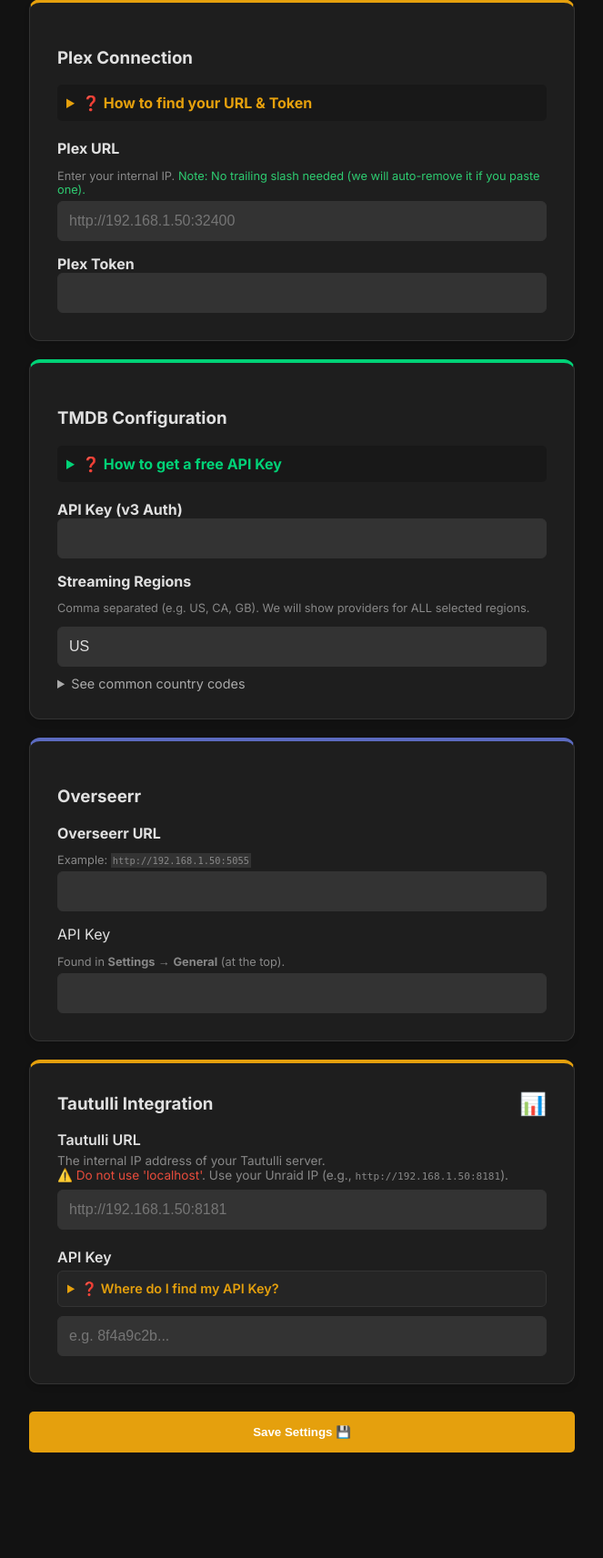
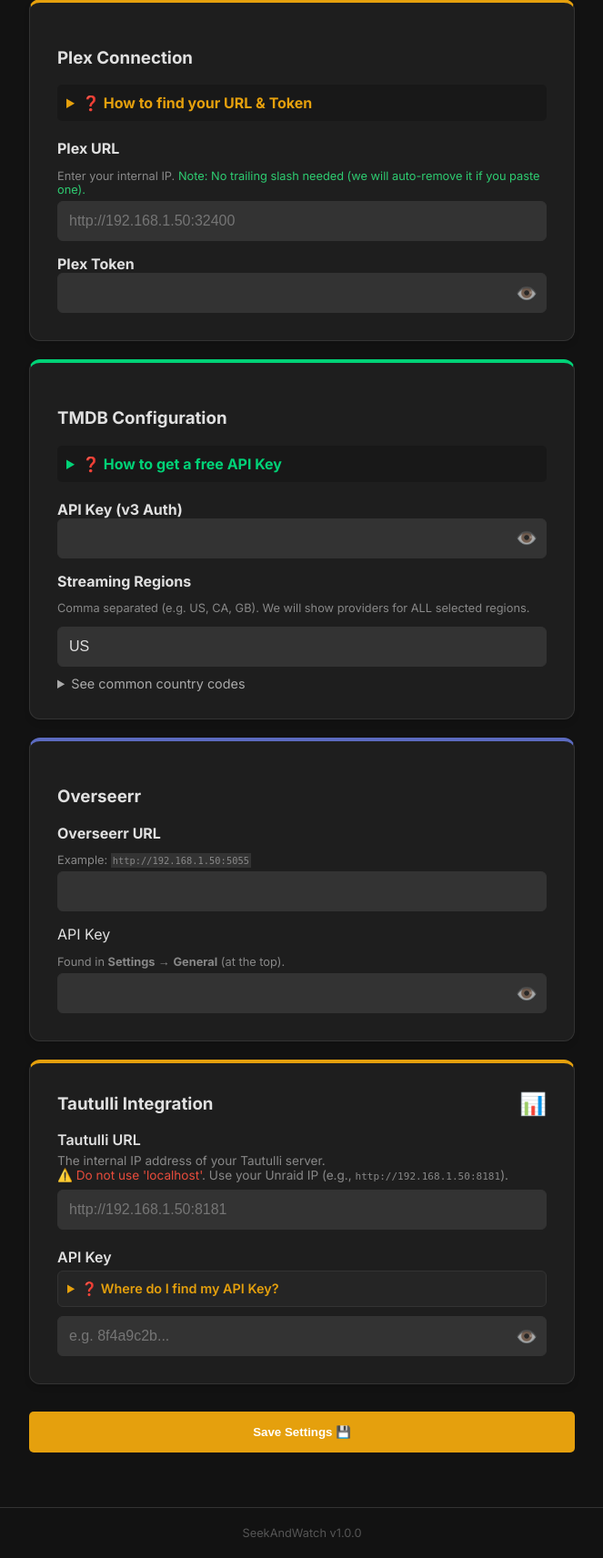
Before and after one commit to softerfish/seekandwatch, a Flask app: page /settings in a window 1280 px wide. Shown: the part 180-1893 px from the top of the page at 91% size, without its empty margins (308-971 px from the left). Before the commit the page ends 1777 px from the top, so only its background shows below. Run offline with Flask 3, Linux system fonts and the light colour scheme; the visitor is signed in with stand-in values (Sample User, id 1); data comes from the database, SQL or seed files in the repository.

Commit message:
Add files via upload

```diff
--- a/templates/base.html
+++ b/templates/base.html
@@ -139,6 +139,9 @@
         {% block content %}{% endblock %}
     </div>
 
+    <div style="text-align: center; padding: 20px; font-size: 0.8em; color: #555; border-top: 1px solid var(--border-color); margin-top: 40px;">
+        SeekAndWatch v{{ app_version }}
+    </div>
     <script>
         function toggleTheme() {
             const html = document.documentElement;
--- a/templates/settings.html
+++ b/templates/settings.html
@@ -1,5 +1,34 @@
 {% extends "base.html" %}
 {% block content %}
+
+<style>
+    .input-wrapper {
+        position: relative;
+        width: 100%;
+        display: flex;
+        align-items: center;
+    }
+    .input-wrapper input {
+        width: 100%;
+        padding-right: 45px; /* Make room for the button */
+    }
+    .toggle-btn {
+        position: absolute;
+        right: 5px;
+        background: transparent;
+        border: none;
+        cursor: pointer;
+        font-size: 1.2em;
+        opacity: 0.6;
+        padding: 5px;
+        z-index: 10;
+    }
+    .toggle-btn:hover {
+        opacity: 1;
+        color: var(--accent-color);
+    }
+</style>
+
 <div style="max-width: 800px; margin: 0 auto; text-align: center;">
     <h2>⚙️ Settings</h2>
 </div>
@@ -32,7 +61,10 @@
         <input type="text" name="plex_url" value="{{ settings.plex_url or '' }}" placeholder="http://192.168.1.50:32400" style="width: 100%;">
 
         <label style="margin-top: 15px; display: block;"><b>Plex Token</b></label>
-        <input type="text" name="plex_token" value="{{ settings.plex_token or '' }}" style="width: 100%;">
+        <div class="input-wrapper">
+            <input type="password" id="plex_token" name="plex_token" value="{{ settings.plex_token or '' }}">
+            <button type="button" class="toggle-btn" onclick="togglePassword('plex_token', this)">👁️</button>
+        </div>
 
         {% if plex_users %}
         <div style="margin-top: 20px; background: var(--input-bg); padding: 15px; border-radius: 5px;">
@@ -64,7 +96,10 @@
         </details>
 
         <label><b>API Key (v3 Auth)</b></label>
-        <input type="text" name="tmdb_key" value="{{ settings.tmdb_key or '' }}" style="width: 100%;">
+        <div class="input-wrapper">
+            <input type="password" id="tmdb_key" name="tmdb_key" value="{{ settings.tmdb_key or '' }}">
+            <button type="button" class="toggle-btn" onclick="togglePassword('tmdb_key', this)">👁️</button>
+        </div>
 
         <label style="margin-top: 15px; display: block;"><b>Streaming Regions</b></label>
         <p style="font-size: 0.8em; color: #888;">Comma separated (e.g. US, CA, GB). We will show providers for ALL selected regions.</p>
@@ -94,10 +129,13 @@
 
         <label style="margin-top: 15px; display: block;">API Key</label>
         <p style="font-size: 0.8em; color: #888; margin-bottom: 5px;">Found in <b>Settings</b> &rarr; <b>General</b> (at the top).</p>
-        <input type="text" name="overseerr_api_key" value="{{ settings.overseerr_api_key or '' }}" style="width: 100%;">
+        <div class="input-wrapper">
+            <input type="password" id="overseerr_api_key" name="overseerr_api_key" value="{{ settings.overseerr_api_key or '' }}">
+            <button type="button" class="toggle-btn" onclick="togglePassword('overseerr_api_key', this)">👁️</button>
+        </div>
     </div>
 
-<div class="card" style="border-top: 4px solid #e5a00d;">
+    <div class="card" style="border-top: 4px solid #e5a00d;">
         <div style="display: flex; justify-content: space-between; align-items: center; margin-bottom: 15px;">
             <h3 style="margin: 0;">Tautulli Integration</h3>
             <span style="font-size: 1.5em;">📊</span>
@@ -127,9 +165,25 @@
             </div>
         </details>
 
-        <input type="text" name="tautulli_api_key" value="{{ settings.tautulli_api_key or '' }}" placeholder="e.g. 8f4a9c2b..." style="width: 100%;">
+        <div class="input-wrapper">
+            <input type="password" id="tautulli_api_key" name="tautulli_api_key" value="{{ settings.tautulli_api_key or '' }}" placeholder="e.g. 8f4a9c2b...">
+            <button type="button" class="toggle-btn" onclick="togglePassword('tautulli_api_key', this)">👁️</button>
+        </div>
     </div>
 
     <button type="submit" style="width: 100%; padding: 15px; margin-top: 10px; background: var(--accent-color); color: white; border: none; border-radius: 5px; font-weight: bold; cursor: pointer;">Save Settings 💾</button>
 </form>
+
+<script>
+    function togglePassword(inputId, btn) {
+        const input = document.getElementById(inputId);
+        if (input.type === "password") {
+            input.type = "text";
+            btn.innerText = "🔒"; // Change icon to lock when visible
+        } else {
+            input.type = "password";
+            btn.innerText = "👁️"; // Change icon to eye when hidden
+        }
+    }
+</script>
 {% endblock %}
```
